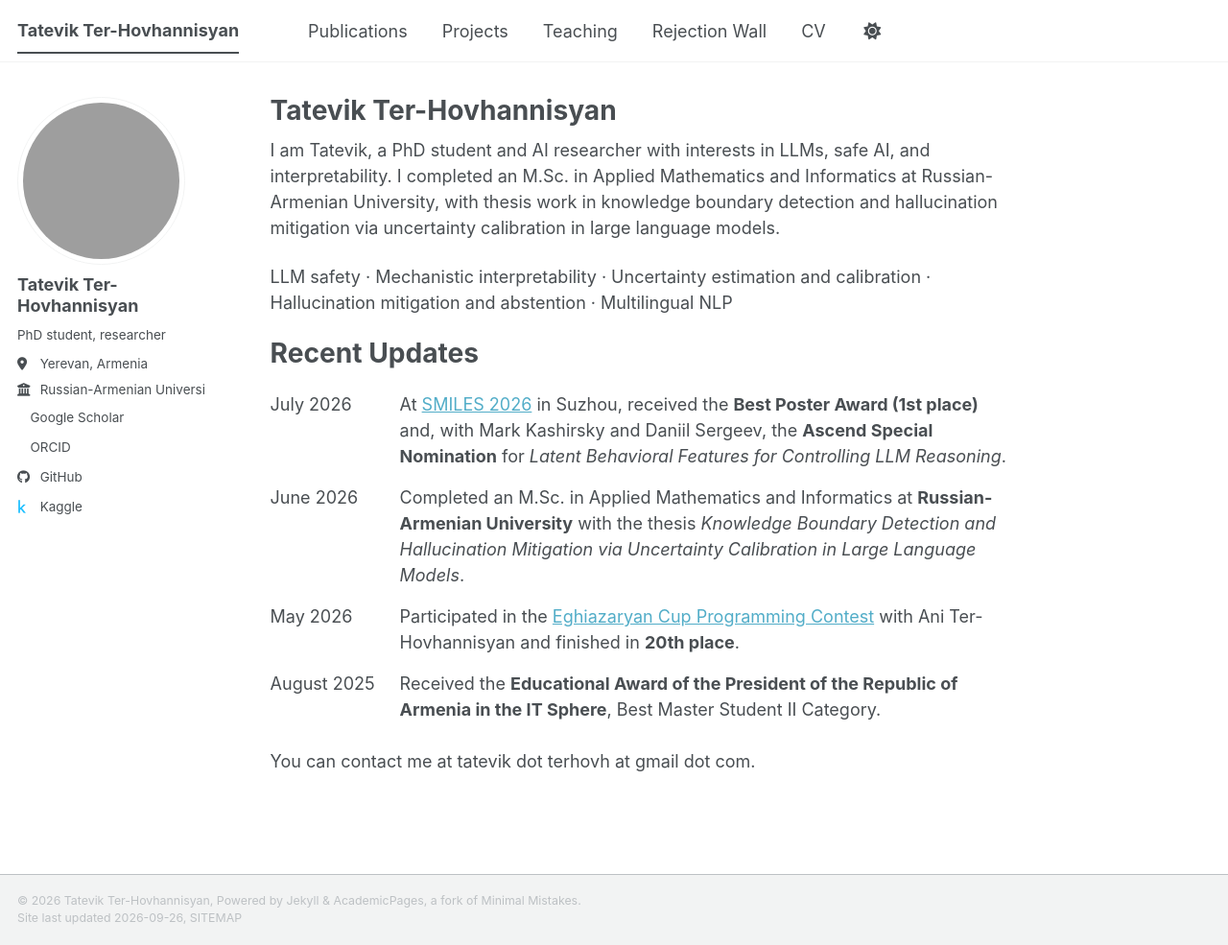
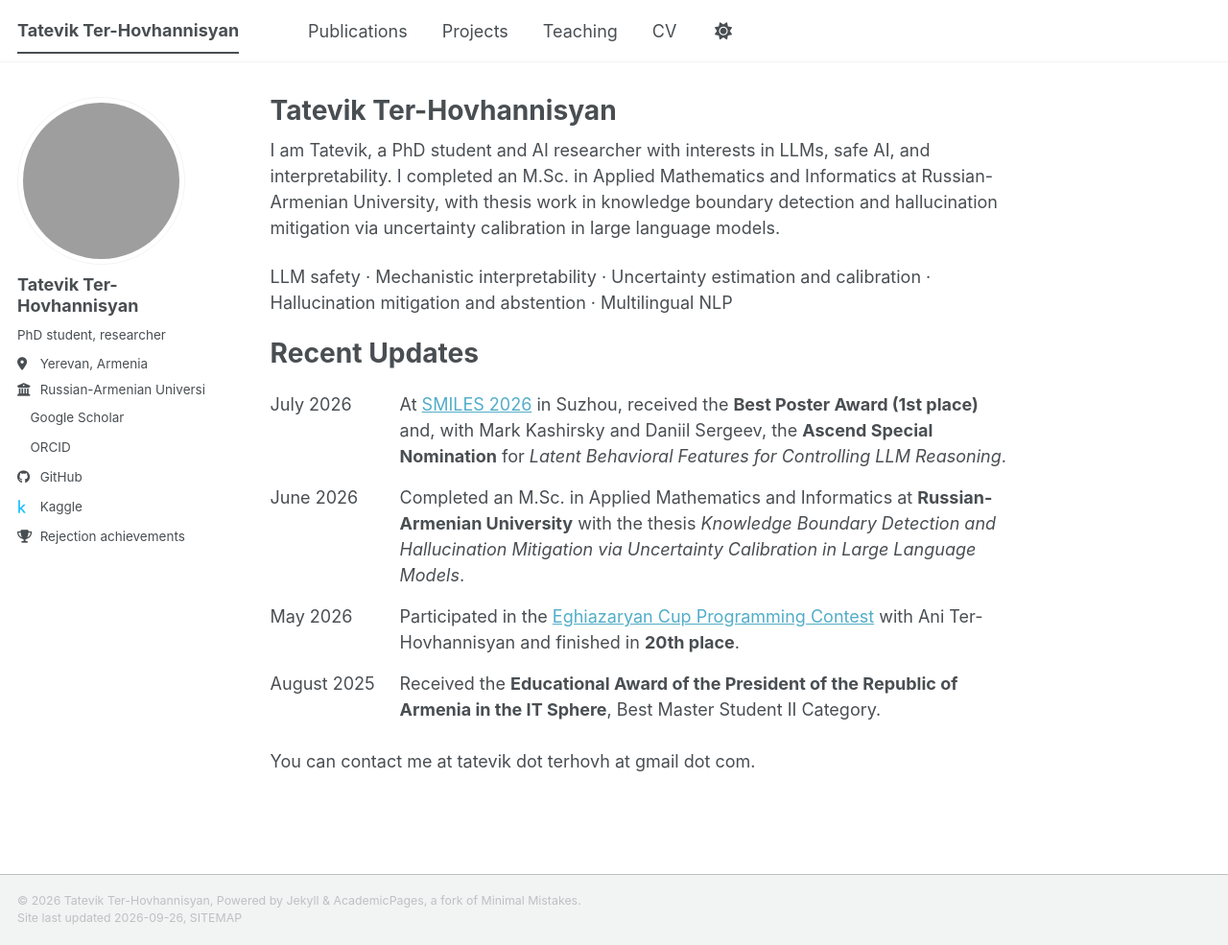
Before and after one commit to tatevik-t/tatevik-t.github.io, a Jekyll site: the page built from _pages/about.md, in a window 1280 px wide and 985 px high. Shown: the whole window at 96% size. Built offline with Jekyll 4.4.1, drawn with Linux system fonts in a browser that asks for light colours; a style sheet for code colours, icons or effects is not loaded; grey boxes are pictures that could not be loaded.

Commit message:
Move rejection achievements link into home-page profile links

```diff
--- a/_data/navigation.yml
+++ b/_data/navigation.yml
@@ -8,8 +8,5 @@ main:
   - title: "Teaching"
     url: /teaching/
 
-  - title: "Rejection Wall"
-    url: /rejections/
-
   - title: "CV"
     url: /files/CV_Tatevik_Ter-Hovhannisyan.pdf
--- a/_includes/author-profile.html
+++ b/_includes/author-profile.html
@@ -91,6 +91,9 @@
       {% if author.kaggle %}
         <li><a href="https://kaggle.com/{{ author.kaggle }}"><i class="fab fa-fw fa-kaggle icon-pad-right" aria-hidden="true"></i>Kaggle</a></li>
       {% endif %}
+      {% if page.url == '/' %}
+        <li><a href="{{ base_path }}/rejections/"><i class="fas fa-fw fa-trophy icon-pad-right" aria-hidden="true"></i>Rejection achievements</a></li>
+      {% endif %}
       {% if author.stackoverflow %}
         <li><a href="https://www.stackoverflow.com/users/{{ author.stackoverflow }}"><i class="fab fa-fw fa-stack-overflow icon-pad-right" aria-hidden="true"></i>Stackoverflow</a></li>
       {% endif %}
```
